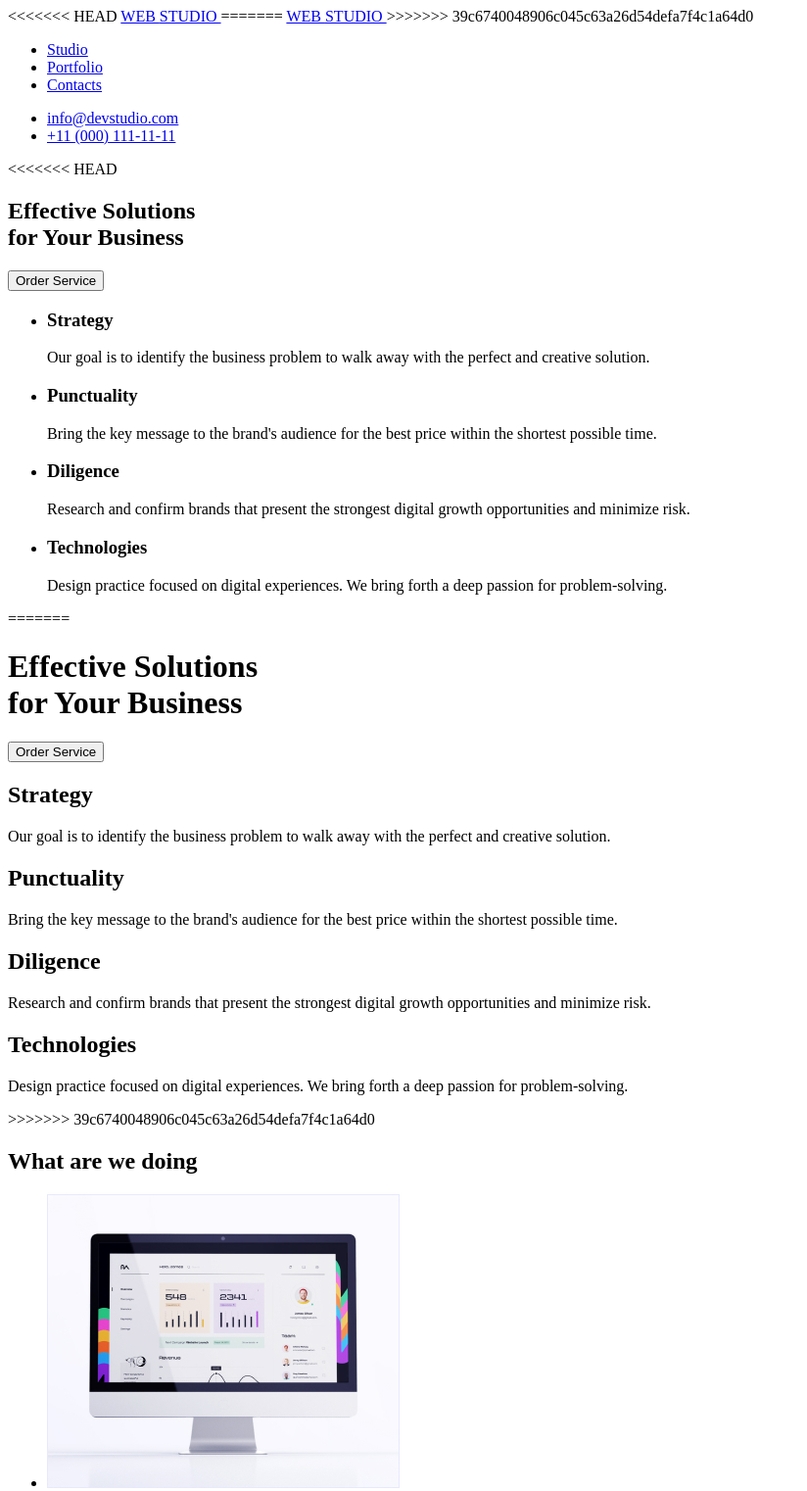
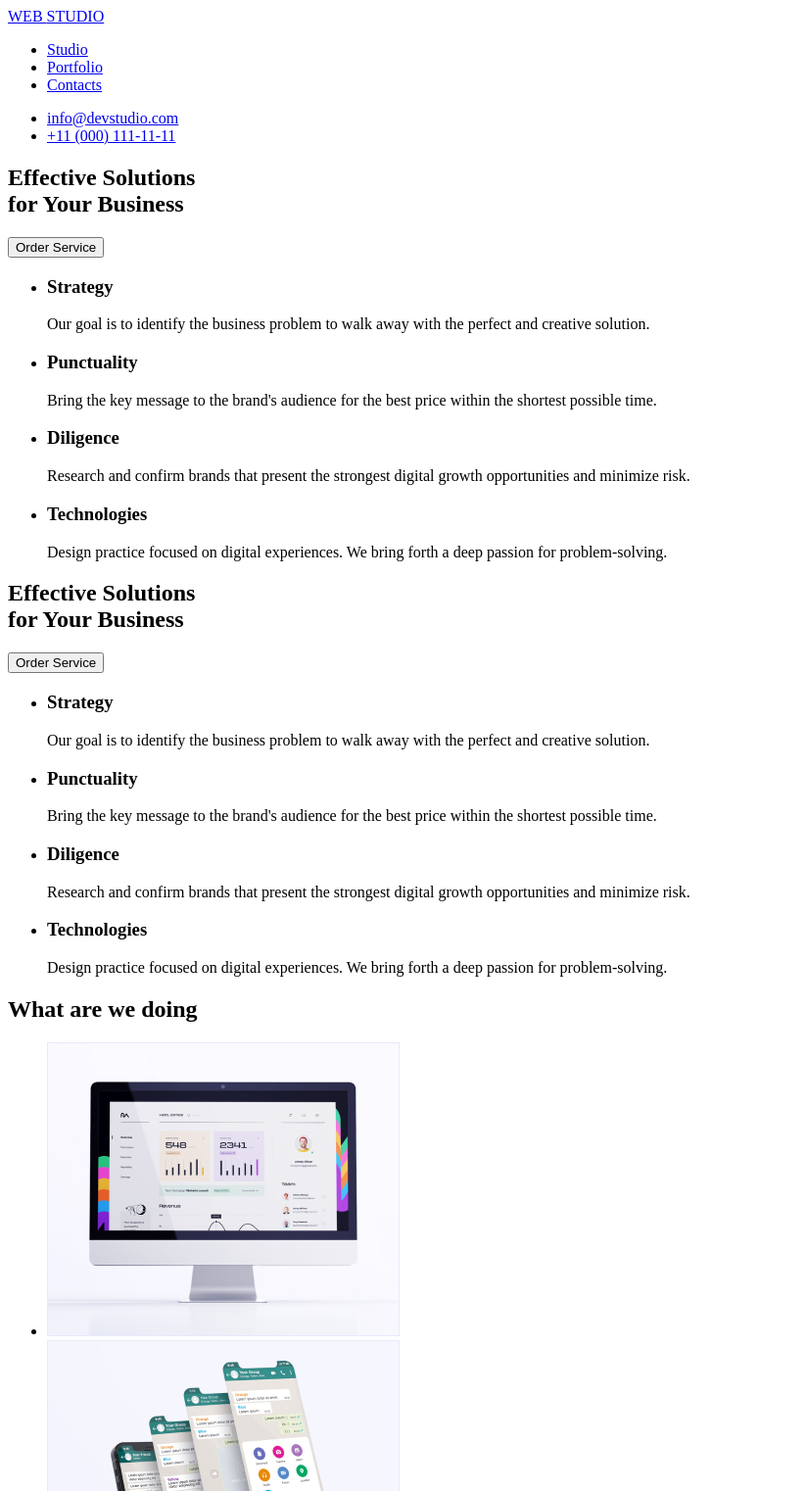
Before and after one commit to olha-kudla/goit-markup-hw-01, a plain HTML site: page index.html in a window 1280 px wide. Shown: the top 1522 px of the page at 98% size, without its empty margins (0-824 px from the left). Drawn offline with Linux system fonts and the light colour scheme.

Commit message:
update html

```diff
--- a/index.html
+++ b/index.html
@@ -11,11 +11,7 @@
   <!--логотип та навігація-->
 <header>
 <nav>
-<<<<<<< HEAD
     <a href="LINK"> <span> WEB </span> STUDIO </a>
-=======
-  <a href="/"> <span> WEB </span> STUDIO </a>
->>>>>>> 39c6740048906c045c63a26d54defa7f4c1a64d0
     <ul>
        <li><a href="LINK">Studio</a></li>
        <li><a href="LINK">Portfolio</a></li>
@@ -29,7 +25,6 @@
 </header>
 <main>
   <section>
-<<<<<<< HEAD
    <h1>Effective Solutions <br> for Your Business</h1>
    <button type="button">Order Service</button>
   </section>
@@ -53,34 +48,36 @@
         </li>
     </ul>
   </section>
-=======
-  <h1>
-  <a> Effective Solutions <br> for Your Business</a>
-  </h1>
+  <section>
+    <h1><a>Effective Solutions <br> for Your Business</a></h1>
     <button type="button">Order Service</button>
   </section>
   <section>
-    <h2><a>Strategy</a></h2>
-    <p><a>Our goal is to identify the business problem to walk away with the perfect and creative solution. </a></p>
-    <h2><a>Punctuality</a></h2>
-    <p><a>Bring the key message to the brand's audience for the best price within the shortest possible time.</a></p>
+    <ul>
+      <li>
+        <h3>Strategy</h3>
+        <p>Our goal is to identify the business problem to walk away with the perfect and creative solution.</p>
+      </li>
+      <li>
+        <h3>Punctuality</h3>
+        <p>Bring the key message to the brand's audience for the best price within the shortest possible time.</p>
+      </li>
+      <li>
+        <h3>Diligence</h3>
+        <p>Research and confirm brands that present the strongest digital growth opportunities and minimize risk.</p>
+      </li>
+      <li>
+        <h3>Technologies</h3>
+        <p>Design practice focused on digital experiences. We bring forth a deep passion for problem-solving.</p>
+      </li>
+    </ul>
   </section>
-    <h2> <a>Diligence</a></h2>
-    <p><a>Research and confirm brands that present the strongest digital growth opportunities and minimize risk.</a></p>
-    <h2><a>Technologies</a></h2>
-    <p><a>Design practice focused on digital experiences. We bring forth a deep passion for problem-solving.</a></p>
->>>>>>> 39c6740048906c045c63a26d54defa7f4c1a64d0
   <section>
     <h2>What are we doing</h2>
     <ul>
       <li><img src="imeges/Rectangle71.jpg" alt="monitor appl" width="360"></li>
-<<<<<<< HEAD
       <li><img src="imeges/Rectangle71-1.jpg" alt="iphone scrinshots" width="360"></li>
       <li><img src="imeges/Rectangle71-2.jpg" alt="iphone in hand" width="360"></li>
-=======
-        <li><img src="imeges/Rectangle71(1).jpg" alt="iphone scrinshots" width="360"></li>
-        <li><img src="imeges/Rectangle71(2).jpg" alt="iphone in hand" width="360"></li>
->>>>>>> 39c6740048906c045c63a26d54defa7f4c1a64d0
     </ul>
   </section>
   <section>
@@ -106,11 +103,7 @@
   </section>
 </main>
 <footer>
-    <a href="LINK"> WEB
-      <span> STUDIO </span>
-    </a>
-    <p>
-      Increase the flow of customers and sales for your business with digital marketing & growth solutions.
-    </p>
+  <a href="LINK"> WEB <span> STUDIO </span></a>
+  <p>Increase the flow of customers and sales for your business with digital marketing & growth solutions.</p>
 </footer>
 </body>
```
Lines whose indentation alone changed are shown as unchanged.
